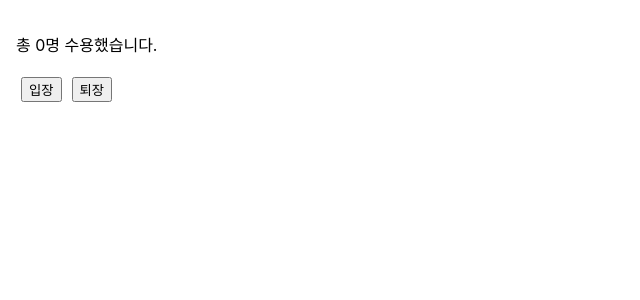
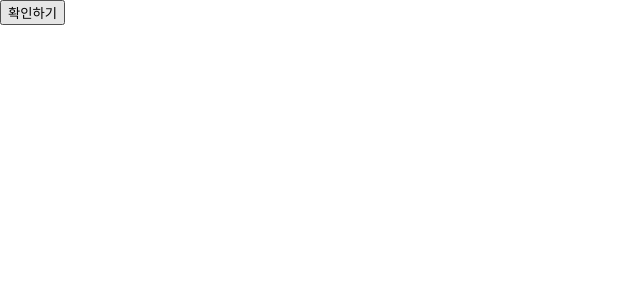
Before and after one commit to Yuyeseul/react_study, a React (Create React App) app in the folder my-app/: page / in a window 1280 px wide. Shown: the top 300 px of the page, without its empty margins (0-640 px from the left). Built offline with nearby package versions, Linux system fonts and the light colour scheme.

Commit message:
Handling Events

```diff
--- /dev/null
+++ b/my-app/src/chapter_08/confirmButton.jsx
@@ -0,0 +1,37 @@
+import React from 'react';
+
+class ConfirmButton extends React.Component {
+  constructor(props) {
+    super(props);
+
+    this.state = {
+      isConfirmed: false, // 변수 초기값 false
+    };
+
+    // this.handleConfirm = this.handleConfirm.bind(this); // bind
+  }
+
+  // handleConfirm() {
+  //   // event handler
+  //   this.setState((prevState) => ({
+  //     isConfirmed: !prevState.isConfirmed,
+  //   }));
+  // }
+
+  // class fields syntax 사용 -> 거의 사용 안함함
+  handleConfirm = () => {
+    this.setState((prevState) => ({
+      isConfirmed: !prevState.isConfirmed,
+    }));
+  };
+
+  render() {
+    return (
+      <button onClick={this.handleConfirm} disabled={this.state.isConfirmed}>
+        {this.state.isConfirmed ? '확인됨' : '확인하기'}
+      </button>
+    );
+  }
+}
+
+export default ConfirmButton;
--- a/my-app/src/index.js
+++ b/my-app/src/index.js
@@ -7,12 +7,13 @@
 // import Clock from './chapter_04/Clock';
 // import CommentList from './chapter_05/CommentList';
 // import NotificationList from './chapter_06/NotificationList';
-import Accommodate from './chapter_07/Accommodate';
+// import Accommodate from './chapter_07/Accommodate';
+import ConfirmButton from './chapter_08/confirmButton';
 
 const root = ReactDOM.createRoot(document.getElementById('root'));
 root.render(
   <React.StrictMode>
-    <Accommodate />
+    <ConfirmButton />
   </React.StrictMode>
 );
 
```
